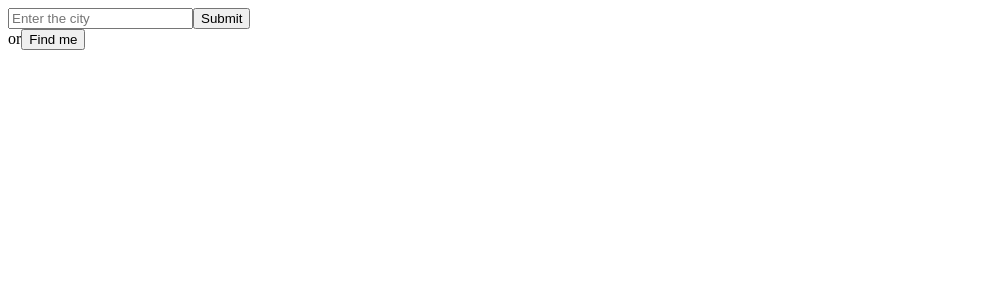
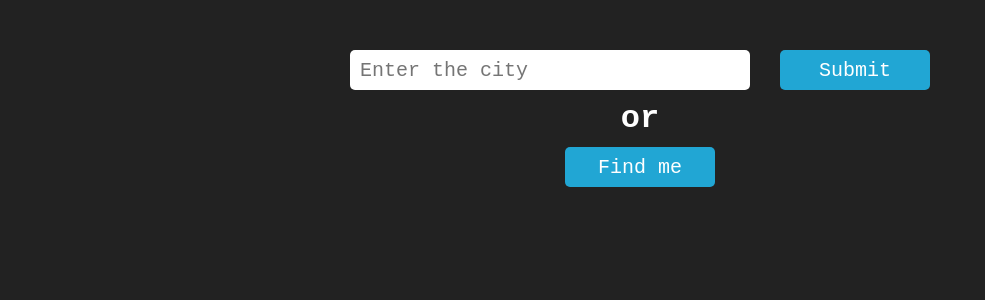
Before and after one commit to korochevot/weather-app, a React (Create React App) app: page / in a window 1280 px wide. Shown: the top 300 px of the page, without its empty margins (0-985 px from the left). Built offline with nearby package versions, Linux system fonts and the light colour scheme.

Commit message:
Added some styles

```diff
--- a/src/App.js
+++ b/src/App.js
@@ -1,6 +1,7 @@
 import React, { Component } from 'react';
 import axios from 'axios';
 import Form from './components/Form'
+import './css/App.css'
 
 class App extends Component {
   state = {
@@ -14,6 +15,7 @@ class App extends Component {
         .then(res => {
           this.setState({ weatherData: res.data });
           console.log(res.data);
+          localStorage.setItem('weather', JSON.stringify(this.state.weatherData));
         })
         .catch((err) => {
           console.log(err);
@@ -27,19 +29,22 @@ class App extends Component {
   render() {
     if(!this.state.weatherData.main){
       return (
-        <div>
+        <div className="mainBlock">
           <Form />
-          or
-          <button onClick={this.getLocation}>Find me</button>
+          <h1>or</h1>
+          <button className="findMe_btn" onClick={this.getLocation}>Find me</button>
         </div>
       )
     }
     return (
-      <div>
-        <h1>{this.state.weatherData.main.temp}&deg;</h1>
-        <h3>{this.state.weatherData.name}</h3>
-        <div>{this.state.weatherData.weather[0].description}</div>
-        <br/>
+      <div className="mainBlock">
+        <Form />
+        <h1 className="data_temp">{this.state.weatherData.main.temp}&deg;</h1>
+        <div className="weather_description">
+          <h2>{this.state.weatherData.name}</h2>
+          <h2>{this.state.weatherData.weather[0].main}</h2>
+          <h2>{this.state.weatherData.wind.speed} m/s</h2>
+        </div>
       </div>
     );
   }
--- a/src/components/Form.js
+++ b/src/components/Form.js
@@ -1,5 +1,6 @@
 import React, { Component } from 'react';
 import axios from 'axios';
+import '../css/Form.css'
 
 class Form extends Component{
     state = {
@@ -27,14 +28,14 @@ class Form extends Component{
 
     render(){
         return(
-            <form onSubmit={this.handleSubmit}>
+            <form className="form" onSubmit={this.handleSubmit}>
                 <input
                     type="text"
                     placeholder="Enter the city"
                     value = {this.state.city}
                     onChange = {this.handleCityChange}
                 />
-                <button>Submit</button>
+                <button className="submit_btn">Submit</button>
             </form>
         )
     }
--- /dev/null
+++ b/src/css/App.css
@@ -0,0 +1,48 @@
+*{
+    font-family: 'Courier New', Courier, monospace!important;
+    margin: 0;
+    outline: none;
+}
+
+body{
+    margin: 0 auto;
+    background: #222222;
+    color: #fff;
+    position: relative;
+}
+
+.mainBlock{
+    width: 600px;
+    height: 100%;
+    margin: 0 auto;
+    margin-top: 50px;
+    text-align: center;
+}
+
+.mainBlock h1{
+    margin: 10px 0;
+}
+
+.mainBlock button{
+    width: 150px;
+    height: 40px;
+    border-radius: 5px;
+    font-size: 20px;
+    border: none;
+    background: #21a6d4;
+    color: #fff;
+}
+
+.mainBlock button:hover{
+    cursor: pointer;
+    background: #35bdec;
+}
+
+.data_temp{
+    font-size: 55px;
+}
+
+.weather_description{
+    display: grid;
+    grid-template-columns: 1fr 1fr 1fr;
+}
--- /dev/null
+++ b/src/css/Form.css
@@ -0,0 +1,14 @@
+.form input{
+    width: 400px;
+    height: 40px;
+    font-size: 20px;
+    border-radius: 5px;
+    border: none;
+    outline: none;
+    box-sizing: border-box;
+    padding-left: 10px;
+}
+
+.submit_btn{
+    margin-left: 30px;
+}
```
